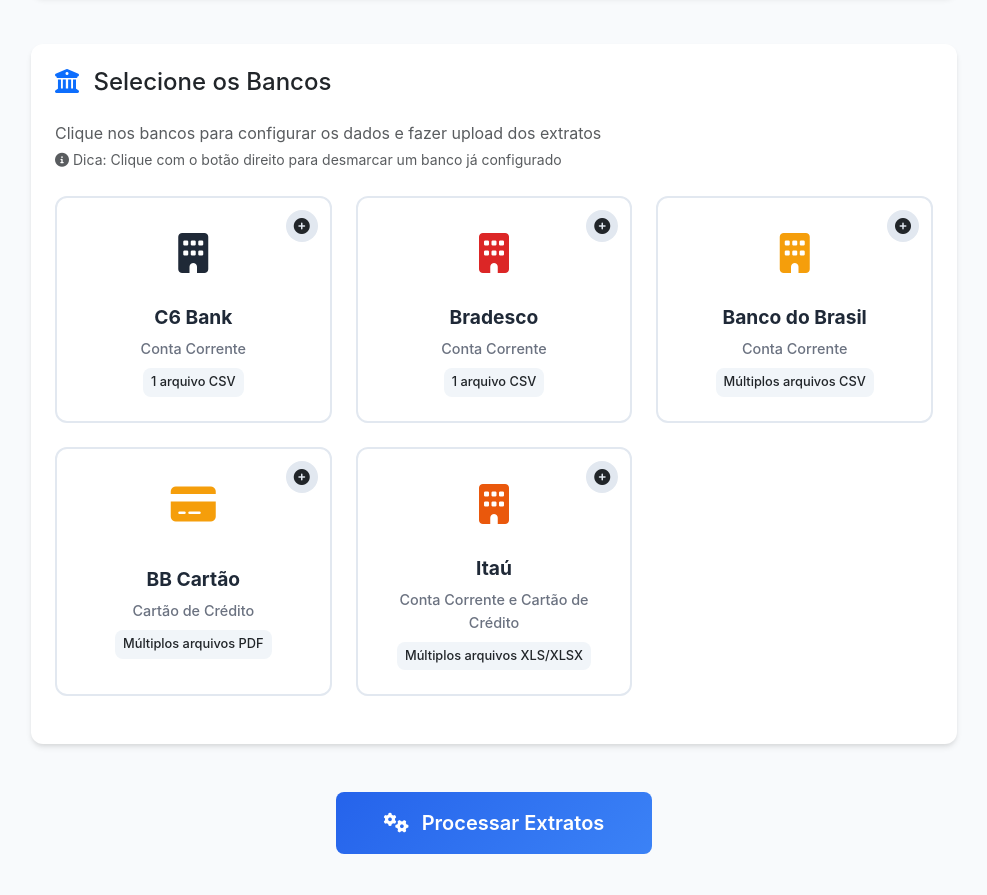
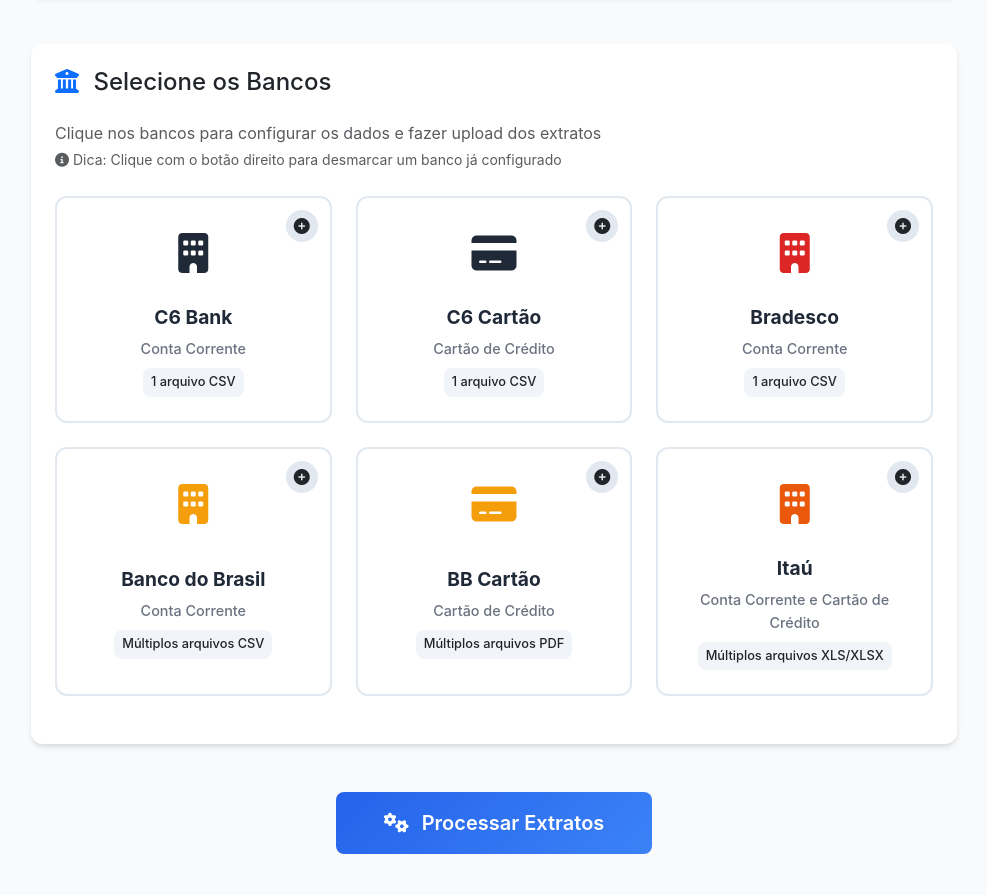
Before and after one commit to nathaliafab/controle-gastos, a Django app: page / in a window 1280 px wide. Shown: the part 993-1888 px from the top of the page, without its empty margins (146-1133 px from the left). Run offline with Django 5.2, Linux system fonts and the light colour scheme; some libraries are stand-ins or nearby versions.

Commit message:
ajustes web

```diff
--- a/web_interface/extratos_app/forms.py
+++ b/web_interface/extratos_app/forms.py
@@ -66,8 +66,8 @@
         model = ProcessamentoExtrato
         fields = [
             'nome_usuario',
-            'usar_c6', 'usar_bradesco', 'usar_bb', 'usar_bb_cartao', 'usar_itau',
-            'arquivo_c6', 'arquivo_bradesco', 'arquivo_config',
+            'usar_c6', 'usar_c6_cartao', 'usar_bradesco', 'usar_bb', 'usar_bb_cartao', 'usar_itau',
+            'arquivo_c6', 'arquivo_c6_cartao', 'arquivo_bradesco', 'arquivo_config',
             'saldo_inicial_c6', 'saldo_inicial_bradesco', 'saldo_inicial_bb', 'saldo_inicial_itau'
         ]
         widgets = {
@@ -77,6 +77,7 @@
                 'maxlength': '50'
             }),
             'usar_c6': forms.CheckboxInput(attrs={'class': FORM_CHECK_CLASS}),
+            'usar_c6_cartao': forms.CheckboxInput(attrs={'class': FORM_CHECK_CLASS}),
             'usar_bradesco': forms.CheckboxInput(attrs={'class': FORM_CHECK_CLASS}),
             'usar_bb': forms.CheckboxInput(attrs={'class': FORM_CHECK_CLASS}),
             'usar_bb_cartao': forms.CheckboxInput(attrs={'class': FORM_CHECK_CLASS}),
@@ -207,6 +208,7 @@
         # Verificar se pelo menos um banco foi selecionado
         bancos_selecionados = any([
             cleaned_data.get('usar_c6'),
+            cleaned_data.get('usar_c6_cartao'),
             cleaned_data.get('usar_bradesco'),
             cleaned_data.get('usar_bb'),
             cleaned_data.get('usar_bb_cartao'),
@@ -218,6 +220,7 @@
 
         # Validar arquivos únicos e saldos
         self._validar_banco_unico('c6', cleaned_data)
+        self._validar_banco_unico('c6_cartao', cleaned_data)
         self._validar_banco_unico('bradesco', cleaned_data)
 
         # Definir saldos padrão para bancos de múltiplos arquivos
@@ -307,6 +310,7 @@
             # Mapear bancos do JSON para campos do formulário
             banco_mapping = {
                 'c6_bank': 'usar_c6',
+                'c6_cartao': 'usar_c6_cartao',
                 'bradesco': 'usar_bradesco',
                 'bb': 'usar_bb',
                 'bb_cartao': 'usar_bb_cartao',
--- a/web_interface/extratos_app/models.py
+++ b/web_interface/extratos_app/models.py
@@ -64,6 +64,7 @@
 
     # Bancos selecionados
     usar_c6 = models.BooleanField(default=False, verbose_name="C6 Bank")
+    usar_c6_cartao = models.BooleanField(default=False, verbose_name="C6 Cartão")
     usar_bradesco = models.BooleanField(default=False, verbose_name="Bradesco")
     usar_bb = models.BooleanField(default=False, verbose_name="Banco do Brasil")
     usar_bb_cartao = models.BooleanField(default=False, verbose_name="BB Cartão")
@@ -71,6 +72,7 @@
 
     # Arquivos de extrato
     arquivo_c6 = models.FileField(upload_to=upload_to_secure_path, blank=True, null=True)
+    arquivo_c6_cartao = models.FileField(upload_to=upload_to_secure_path, blank=True, null=True)
     arquivo_bradesco = models.FileField(upload_to=upload_to_secure_path, blank=True, null=True)
 
     # Arquivo de configuração personalizado (opcional)
@@ -139,7 +141,7 @@
                 raise ValidationError("CPF inválido")
 
         # Validar se pelo menos um banco está selecionado (apenas quando não há arquivo de configuração)
-        if not self.arquivo_config and not any([self.usar_c6, self.usar_bradesco, self.usar_bb, self.usar_bb_cartao, self.usar_itau]):
+        if not self.arquivo_config and not any([self.usar_c6, self.usar_c6_cartao, self.usar_bradesco, self.usar_bb, self.usar_bb_cartao, self.usar_itau]):
             raise ValidationError("Pelo menos um banco deve ser selecionado")
 
     def save(self, *args, **kwargs):
--- a/web_interface/extratos_app/views.py
+++ b/web_interface/extratos_app/views.py
@@ -295,18 +295,22 @@
                 # Se há arquivo config, usar todos os bancos que têm arquivos
                 self.all = True
                 self.c6 = 'c6_bank' in config.get("arquivos", {})
+                self.c6_cartao = 'c6_cartao' in config.get("arquivos", {})
                 self.bradesco = 'bradesco' in config.get("arquivos", {})
                 self.bb = 'bb' in config.get("arquivos", {})
                 self.bb_cartao = 'bb_cartao' in config.get("arquivos", {})
                 self.itau = 'itau' in config.get("arquivos", {})
+                self.b3 = 'b3' in config.get("arquivos", {})
             else:
                 # Se é configuração manual, usar bancos selecionados
                 self.all = False
                 self.c6 = processamento.usar_c6
+                self.c6_cartao = processamento.usar_c6_cartao
                 self.bradesco = processamento.usar_bradesco
                 self.bb = processamento.usar_bb
                 self.bb_cartao = processamento.usar_bb_cartao
                 self.itau = processamento.usar_itau
+                self.b3 = False  # B3 não está disponível na interface manual
 
             self.output = None  # Usar output do config.json
 
@@ -446,6 +450,10 @@
         config["arquivos"]["c6_bank"] = str(temp_path / "extratos" / nome_arquivo)
         config["saldos_iniciais"]["c6_bank"] = float(processamento.saldo_inicial_c6)
 
+    if processamento.usar_c6_cartao:
+        nome_arquivo = "c6_cartao_extrato.csv"
+        config["arquivos"]["c6_cartao"] = str(temp_path / "extratos" / nome_arquivo)
+
     if processamento.usar_bradesco:
         nome_arquivo = "bradesco_extrato.csv"
         config["arquivos"]["bradesco"] = str(temp_path / "extratos" / nome_arquivo)
@@ -529,6 +537,9 @@
     # Copiar arquivos únicos
     if processamento.arquivo_c6:
         shutil.copy2(processamento.arquivo_c6.path, extratos_dir / "c6_extrato.csv")
+
+    if processamento.arquivo_c6_cartao:
+        shutil.copy2(processamento.arquivo_c6_cartao.path, extratos_dir / "c6_cartao_extrato.csv")
 
     if processamento.arquivo_bradesco:
         shutil.copy2(processamento.arquivo_bradesco.path, extratos_dir / "bradesco_extrato.csv")
--- a/web_interface/templates/extratos_app/base.html
+++ b/web_interface/templates/extratos_app/base.html
@@ -264,6 +264,10 @@
         }
 
         .bank-icon.c6 {
+            color: #1f2937; /* Preto */
+        }
+
+        .bank-icon.c6_cartao {
             color: #1f2937; /* Preto */
         }
 
--- a/web_interface/templates/extratos_app/index.html
+++ b/web_interface/templates/extratos_app/index.html
@@ -203,6 +203,24 @@
                                     </div>
                                 </div>
 
+                                <!-- C6 Cartão -->
+                                <div class="col-md-6 col-lg-4 mb-4">
+                                    <div class="modern-bank-card" data-bank="c6_cartao" data-bs-toggle="modal" data-bs-target="#modalC6Cartao">
+                                        <div class="bank-icon c6_cartao">
+                                            <i class="fas fa-credit-card"></i>
+                                        </div>
+                                        <div class="bank-info">
+                                            <h5 class="bank-name">C6 Cartão</h5>
+                                            <p class="bank-desc">Cartão de Crédito</p>
+                                            <span class="bank-files">1 arquivo CSV</span>
+                                        </div>
+                                        <div class="bank-status" id="status-c6_cartao">
+                                            <i class="fas fa-plus-circle"></i>
+                                        </div>
+                                        {{ form.usar_c6_cartao }}
+                                    </div>
+                                </div>
+
                                 <!-- Bradesco -->
                                 <div class="col-md-6 col-lg-4 mb-4">
                                     <div class="modern-bank-card" data-bank="bradesco" data-bs-toggle="modal" data-bs-target="#modalBradesco">
@@ -342,6 +360,43 @@
             <div class="modal-footer">
                 <button type="button" class="btn btn-secondary" data-bs-dismiss="modal">Cancelar</button>
                 <button type="button" class="btn btn-primary" onclick="configureBank('c6')" data-bs-dismiss="modal">Configurar</button>
+            </div>
+        </div>
+    </div>
+</div>
+
+<!-- Modal C6 Cartão -->
+<div class="modal fade" id="modalC6Cartao" tabindex="-1" aria-labelledby="modalC6CartaoLabel" aria-hidden="true">
+    <div class="modal-dialog modal-lg">
+        <div class="modal-content">
+            <div class="modal-header">
+                <h5 class="modal-title" id="modalC6CartaoLabel">
+                    <i class="fas fa-credit-card me-2 text-dark"></i>
+                    Configurar C6 Cartão
+                </h5>
+                <button type="button" class="btn-close" data-bs-dismiss="modal" aria-label="Close"></button>
+            </div>
+            <div class="modal-body">
+                <div class="row">
+                    <div class="col-12">
+                        <label class="form-label fw-semibold mb-3">
+                            <i class="fas fa-file-csv me-2"></i>
+                            Arquivo da Fatura
+                        </label>
+                        <div class="file-input-group-modal">
+                            <div class="d-flex align-items-center gap-2">
+                                <div class="flex-grow-1">
+                                    {{ form.arquivo_c6_cartao }}
+                                </div>
+                            </div>
+                        </div>
+                        <small class="form-text text-muted">Formatos aceitos: CSV (fatura do cartão C6)</small>
+                    </div>
+                </div>
+            </div>
+            <div class="modal-footer">
+                <button type="button" class="btn btn-secondary" data-bs-dismiss="modal">Cancelar</button>
+                <button type="button" class="btn btn-primary" onclick="configureBank('c6_cartao')" data-bs-dismiss="modal">Configurar</button>
             </div>
         </div>
     </div>
@@ -1194,8 +1249,14 @@
 function validateBankFiles(bank) {
     let hasFiles = false;
 
-    if (bank === 'c6' || bank === 'bradesco') {
-        const fileInput = document.querySelector(`#modal${capitalizeFirst(bank)} input[type="file"]`);
+    if (bank === 'c6' || bank === 'c6_cartao' || bank === 'bradesco') {
+        let modalId;
+        if (bank === 'c6_cartao') {
+            modalId = '#modalC6Cartao';
+        } else {
+            modalId = `#modal${capitalizeFirst(bank)}`;
+        }
+        const fileInput = document.querySelector(`${modalId} input[type="file"]`);
         if (fileInput && fileInput.files.length > 0) {
             hasFiles = true;
         }
@@ -1215,6 +1276,7 @@
     if (!hasFiles) {
         const bankNames = {
             'c6': 'C6 Bank',
+            'c6_cartao': 'C6 Cartão',
             'bradesco': 'Bradesco',
             'bb': 'Banco do Brasil',
             'bb_cartao': 'BB Cartão',
@@ -1365,6 +1427,7 @@
 function showBankConfiguredMessage(bank) {
     const bankNames = {
         'c6': 'C6 Bank',
+        'c6_cartao': 'C6 Cartão',
         'bradesco': 'Bradesco',
         'bb': 'Banco do Brasil',
         'bb_cartao': 'BB Cartão',
```
Also changed, not shown: analise/graficos_sankey.py (+16 -2 lines), web_interface/extratos_app/migrations/0003_processamentoextrato_arquivo_c6_cartao_and_more.py (added).
